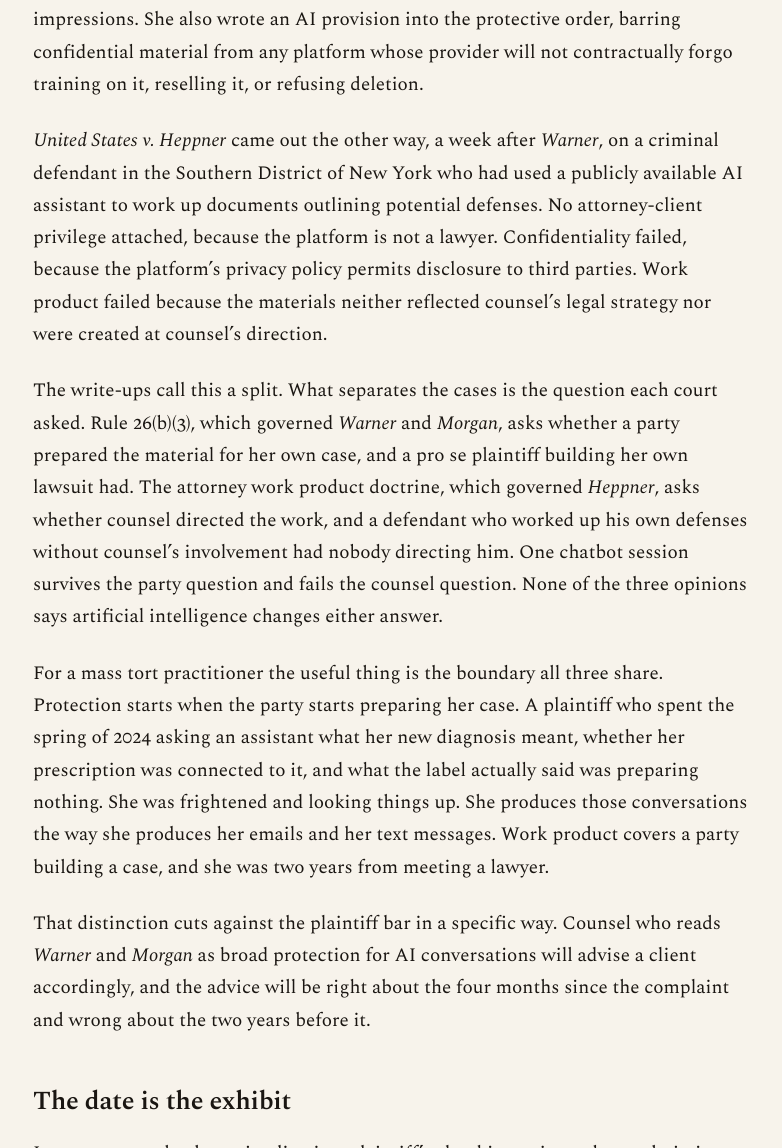
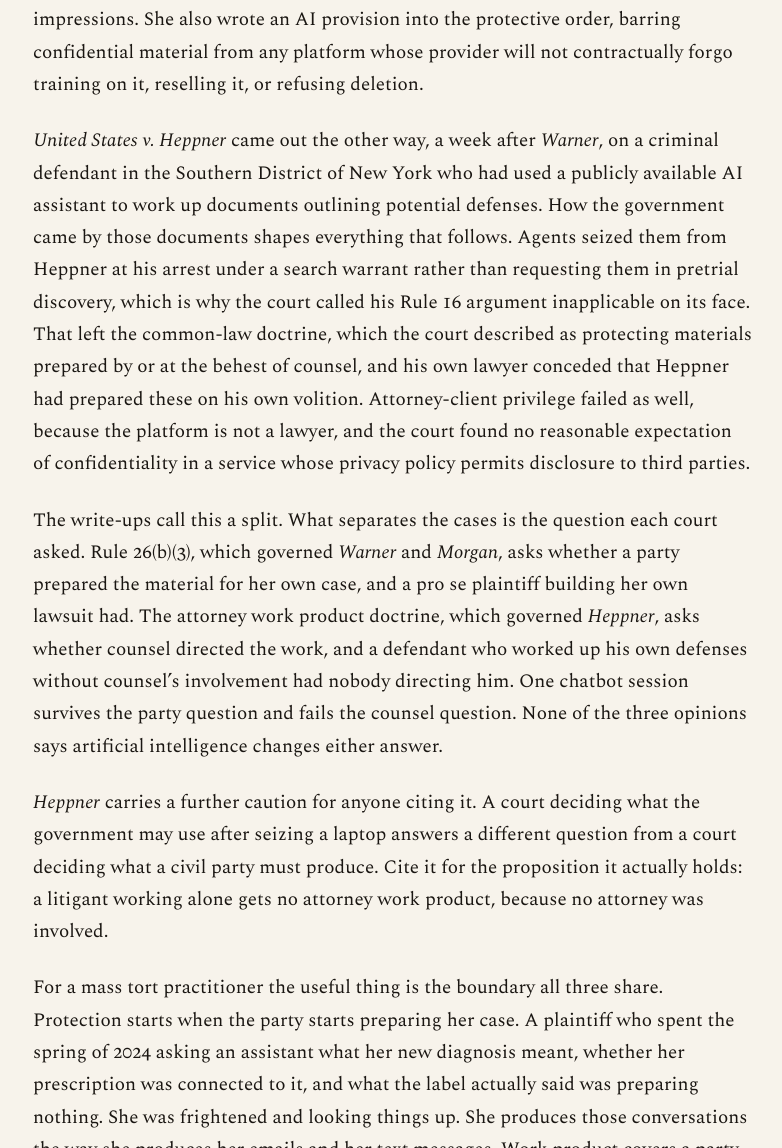
Before and after one commit to dmelds/Lawsuitintelligencer, a plain HTML site: page ai-chat-logs-deposition.html in a window 1280 px wide. Shown: the part 3849-4997 px from the top of the page, without its empty margins (247-1029 px from the left). Drawn offline with nearby package versions, Linux system fonts and the light colour scheme.

Commit message:
Add files via upload

```diff
--- a/ai-chat-logs-deposition.html
+++ b/ai-chat-logs-deposition.html
@@ -135,9 +135,11 @@
 
           <p>Seven weeks later a second court took the same route. <em>Morgan v. V2X, Inc.</em> is another pro se employment case, this one in the District of Colorado, where the defendant asked which AI tool the plaintiff had used and argued that using one forfeited work product. On March 30, 2026, Magistrate Judge Maritza Dominguez Braswell held that Rule 26(b)(3) broadly protects materials that any party rather than only counsel prepares in anticipation of litigation, and that conditioning the protection on attorney involvement &ldquo;finds no support in the rule&rsquo;s text.&rdquo; She ordered the plaintiff to name the tool, reasoning that a product name by itself discloses no mental impressions. She also wrote an AI provision into the protective order, barring confidential material from any platform whose provider will not contractually forgo training on it, reselling it, or refusing deletion.</p>
 
-          <p><em>United States v. Heppner</em> came out the other way, a week after <em>Warner</em>, on a criminal defendant in the Southern District of New York who had used a publicly available AI assistant to work up documents outlining potential defenses. No attorney-client privilege attached, because the platform is not a lawyer. Confidentiality failed, because the platform&rsquo;s privacy policy permits disclosure to third parties. Work product failed because the materials neither reflected counsel&rsquo;s legal strategy nor were created at counsel&rsquo;s direction.</p>
+          <p><em>United States v. Heppner</em> came out the other way, a week after <em>Warner</em>, on a criminal defendant in the Southern District of New York who had used a publicly available AI assistant to work up documents outlining potential defenses. How the government came by those documents shapes everything that follows. Agents seized them from Heppner at his arrest under a search warrant rather than requesting them in pretrial discovery, which is why the court called his Rule 16 argument inapplicable on its face. That left the common-law doctrine, which the court described as protecting materials prepared by or at the behest of counsel, and his own lawyer conceded that Heppner had prepared these on his own volition. Attorney-client privilege failed as well, because the platform is not a lawyer, and the court found no reasonable expectation of confidentiality in a service whose privacy policy permits disclosure to third parties.</p>
 
           <p>The write-ups call this a split. What separates the cases is the question each court asked. Rule 26(b)(3), which governed <em>Warner</em> and <em>Morgan</em>, asks whether a party prepared the material for her own case, and a pro se plaintiff building her own lawsuit had. The attorney work product doctrine, which governed <em>Heppner</em>, asks whether counsel directed the work, and a defendant who worked up his own defenses without counsel&rsquo;s involvement had nobody directing him. One chatbot session survives the party question and fails the counsel question. None of the three opinions says artificial intelligence changes either answer.</p>
+
+          <p><em>Heppner</em> carries a further caution for anyone citing it. A court deciding what the government may use after seizing a laptop answers a different question from a court deciding what a civil party must produce. Cite it for the proposition it actually holds: a litigant working alone gets no attorney work product, because no attorney was involved.</p>
 
           <p>For a mass tort practitioner the useful thing is the boundary all three share. Protection starts when the party starts preparing her case. A plaintiff who spent the spring of 2024 asking an assistant what her new diagnosis meant, whether her prescription was connected to it, and what the label actually said was preparing nothing. She was frightened and looking things up. She produces those conversations the way she produces her emails and her text messages. Work product covers a party building a case, and she was two years from meeting a lawyer.</p>
 
```
